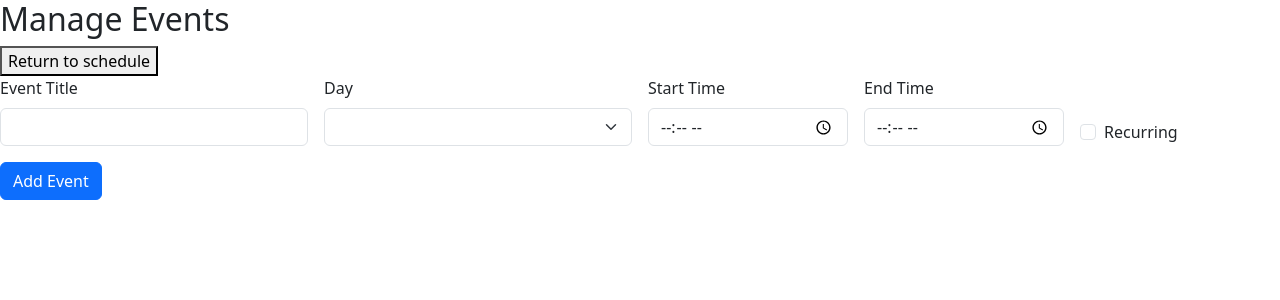
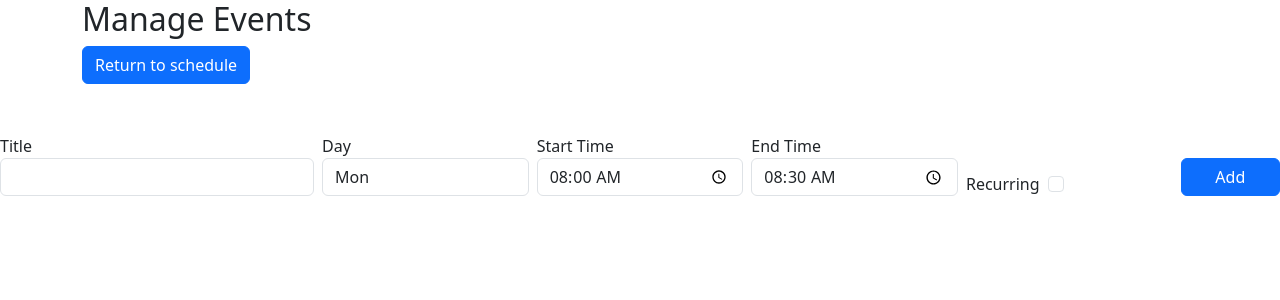
Before and after one commit to brettblomquist/just-due-it, an Angular app: page /event-editor in a window 1280 px wide. Shown: the top 300 px of the page. Built offline with nearby package versions, Linux system fonts and the light colour scheme.

Commit message:
more schedule stuff

```diff
--- /dev/null
+++ b/src/app/event.service.ts
@@ -0,0 +1,38 @@
+import { Injectable } from '@angular/core';
+
+export interface ScheduleEvent {
+  title: string;
+  day: string;
+  startTime: string;
+  endTime: string;
+  recurring?: boolean;
+  //course: string;
+  //dueDate: string;
+  //priority: string;
+}
+
+@Injectable({
+  providedIn: 'root',
+})
+export class EventService {
+  private events: ScheduleEvent[] = [];
+
+  getEvents(): ScheduleEvent[] {
+    return this.events;
+  }
+
+  addEvent(event: ScheduleEvent) {
+    this.events.push(event);
+  }
+
+  deleteEvent(event: ScheduleEvent) {
+    this.events = this.events.filter(e => e !== event);
+  }
+
+  updateEvent(oldEvent: ScheduleEvent, updatedEvent: ScheduleEvent) {
+    const index = this.events.indexOf(oldEvent);
+    if (index !== -1) {
+      this.events[index] = updatedEvent;
+    }
+  }
+}
--- a/src/app/events/events.component.css
+++ b/src/app/events/events.component.css
@@ -0,0 +1,4 @@
+.header{
+    padding-bottom: 50px;
+    align-self: center;
+}
--- a/src/app/events/events.component.html
+++ b/src/app/events/events.component.html
@@ -1,89 +1,56 @@
 <div class="event-manager-container">
-    <h2>Manage Events</h2>
-    <button [routerLink]="['/schedule']">Return to schedule</button>
-    <form (ngSubmit)="addEvent()" #eventForm="ngForm" class="mb-4">
-        <div class="row g-3">
+    <div class="header container">
+        <h2>Manage Events</h2>
+        <button class="btn btn-primary" [routerLink]="['/schedule']">Return to schedule</button>
+    </div>
+    <form (ngSubmit)="addEvent()" class="mb-4">
+        <div class="row g-2 align-items-end">
           <div class="col-md-3">
-            <label for="title" class="form-label">Event Title</label>
-            <input
-              type="text"
-              id="title"
-              name="title"
-              class="form-control"
-              [(ngModel)]="newEvent.title"
-              required
-            />
+            <label>Title</label>
+            <input class="form-control" [(ngModel)]="newEvent.title" name="title" required>
           </div>
 
-          <div class="col-md-3">
-            <label for="day" class="form-label">Day</label>
-            <select
-              id="day"
-              name="day"
-              class="form-select"
-              [(ngModel)]="newEvent.day"
-              required>
-              <option vaule="" disabled>Select Day</option>
-              <option *ngFor="let selectDay of daysOfWeek">{{ selectDay }}</option>
+          <div class="col-md-2">
+            <label>Day</label>
+            <select class="form-control" [(ngModel)]="newEvent.day" name="day">
+              <option *ngFor="let day of ['Mon','Tue','Wed','Thu','Fri','Sat','Sun']">{{ day }}</option>
             </select>
           </div>
 
           <div class="col-md-2">
-            <label for="startTime" class="form-label">Start Time</label>
-            <input
-              type="time"
-              id="startTime"
-              name="startTime"
-              class="form-control"
-              [(ngModel)]="newEvent.startTime"
-              required
-            />
+            <label>Start Time</label>
+            <input type="time" class="form-control" [(ngModel)]="newEvent.startTime" name="startTime" required>
           </div>
 
           <div class="col-md-2">
-            <label for="endTime" class="form-label">End Time</label>
-            <input
-              type="time"
-              id="endTime"
-              name="endTime"
-              class="form-control"
-              [(ngModel)]="newEvent.endTime"
-              required
-            />
+            <label>End Time</label>
+            <input type="time" class="form-control" [(ngModel)]="newEvent.endTime" name="endTime" required>
           </div>
 
-          <div class="col-md-2 d-flex align-items-end">
-            <div class="form-check">
-              <input
-                type="checkbox"
-                id="recurring"
-                name="recurring"
-                class="form-check-input"
-                [(ngModel)]="newEvent.recurring"
-              />
-              <label class="form-check-label" for="recurring">Recurring</label>
-            </div>
+          <div class="col-md-2">
+            <label>Recurring</label>
+            <input type="checkbox" class="form-check-input ms-2" [(ngModel)]="newEvent.recurring" name="recurring">
           </div>
-        </div>
 
-        <div class="mt-3">
-          <button type="submit" class="btn btn-primary">Add Event</button>
+          <div class="col-md-1">
+            <button type="submit" class="btn btn-primary w-100">Add</button>
+          </div>
         </div>
       </form>
 
-
-      <div class="event-list">
-        <div *ngFor="let event of events" class="card mb-2">
-          <div class="card-body d-flex justify-content-between align-items-center">
+      <div *ngIf="events.length > 0">
+        <h4>Current Events</h4>
+        <ul class="list-group">
+          <li *ngFor="let event of events" class="list-group-item d-flex justify-content-between align-items-center">
+            <span>
+              {{ event.title }} - {{ event.day }} ({{ event.startTime }} - {{ event.endTime }})
+              <span *ngIf="event.recurring" class="badge bg-info ms-2">Recurring</span>
+            </span>
             <div>
-                <strong>{{ event.title }}</strong> — {{ event.startTime }}-{{ event.endTime }} on {{ event.day }}
-                <span *ngIf="event.recurring" class="badge bg-info text-dark ms-2">Recurring</span>
-              </div>
-            <div>
-              <button class="btn btn-sm btn-outline-secondary me-2" (click)="editEvent(event)">Edit</button>
+              <!-- <button class="btn btn-sm btn-outline-secondary me-2" (click)="editEvent(event)">Edit</button> -->
               <button class="btn btn-sm btn-outline-danger" (click)="deleteEvent(event)">Delete</button>
             </div>
-          </div>
-        </div>
+          </li>
+        </ul>
       </div>
   </div>
--- a/src/app/events/events.component.ts
+++ b/src/app/events/events.component.ts
@@ -1,72 +1,58 @@
+import { Component } from '@angular/core';
+import { EventService, ScheduleEvent} from '../event.service';
+import { RouterLink } from '@angular/router';
+import { FormsModule } from '@angular/forms';
 import { CommonModule } from '@angular/common';
-import { Component, OnInit } from '@angular/core';
-import { FormsModule } from '@angular/forms';
-import { RouterLink } from '@angular/router';
 
 @Component({
-  selector: 'app-events',
-  imports: [RouterLink, FormsModule, CommonModule],
+  selector: 'events',
   templateUrl: './events.component.html',
-  styleUrl: './events.component.css'
+  styleUrls: ['./events.component.css'],
+  imports: [RouterLink, FormsModule, CommonModule]
 })
-export class EventsComponent implements OnInit {
-  events: any[] = [];
-  daysOfWeek: string[] = ['Monday', 'Tuesday', 'Wednsday', 'Thursday', 'Friday', 'Saturday', 'Sunday'];
+export class EventsComponent {
+  newEvent: ScheduleEvent = {
+    title: '',
+    day: 'Mon',
+    startTime: '08:00',
+    endTime: '08:30',
+    recurring: false,
 
-  newEvent = {
-    title: '',
-    day: '',
-    startTime: '',
-    endTime: '',
-    recurring: false,
   };
 
+  events: ScheduleEvent[] = [];
+
+  constructor(private eventService: EventService) {}
+
   ngOnInit(): void {
-    this.events = JSON.parse(localStorage.getItem('events') || '[]');
+    this.events = this.eventService.getEvents();
   }
 
-  addEvent() {
-    if (
-      !this.newEvent.title ||
-      !this.newEvent.day ||
-      !this.newEvent.startTime ||
-      !this.newEvent.endTime
-    ) {
-      alert('Please fill in all required fields.');
-      return;
-    }
+  addEvent(): void {
+    this.eventService.addEvent({ ...this.newEvent });
+    this.events = this.eventService.getEvents();
 
-    const eventToAdd = {
-      ...this.newEvent,
-      date: new Date(),
-    };
-
-    this.events.push(eventToAdd);
-    this.saveEvents();
 
     this.newEvent = {
       title: '',
-      day: '',
-      startTime: '',
-      endTime: '',
-      recurring: false,
+      day: 'Mon',
+      startTime: '08:00',
+      endTime: '08:30',
+      recurring: false
     };
   }
 
-  editEvent(event: any) {
-    const newTitle = prompt('Edit event title:', event.title);
-    if (newTitle !== null) {
-      event.title = newTitle;
-      this.saveEvents();
-    }
+  deleteEvent(event: ScheduleEvent): void {
+    this.eventService.deleteEvent(event);
+    this.events = this.eventService.getEvents();
   }
 
-  deleteEvent(event: any) {
-    this.events = this.events.filter((e) => e !== event);
-    this.saveEvents();
-  }
-
-  saveEvents() {
-    localStorage.setItem('events', JSON.stringify(this.events));
-  }
+//   editEvent(event: ScheduleEvent): void {
+//     const updatedTitle = prompt('Edit title', event.title);
+//     if (updatedTitle) {
+//       const updatedEvent = { ...event, title: updatedTitle };
+//       this.eventService.updateEvent(event, updatedEvent);
+//       this.events = this.eventService.getEvents();
+//     }
+//   }
 }
--- a/src/app/schedule/schedule.component.css
+++ b/src/app/schedule/schedule.component.css
@@ -22,6 +22,7 @@
     flex-direction: column;
     align-items: center;
     font-weight: bold;
+    /* border-bottom: 1px solid #ddd; */
   }
 
   .days-grid {
@@ -35,12 +36,15 @@
     display: flex;
     flex-direction: column;
     align-items: center;
+    position: relative;
+    border-left: 1px solid #ddd;
   }
 
   .event-cell {
     display: flex;
     flex-direction: column;
     justify-content: flex-start;
+    /* border-bottom: 1px solid #ddd; */
   }
 
   .event {
@@ -57,3 +61,7 @@
   body {
     padding-top: 70px;
   }
+
+  .events{
+    padding-left: 50px;
+  }
--- a/src/app/schedule/schedule.component.html
+++ b/src/app/schedule/schedule.component.html
@@ -1,15 +1,16 @@
-
 <body>
-
   <div class="calendar-container">
     <nav class="navbar navbar-light bg-light fixed-top w-100">
       <div class="container-fluid d-flex justify-content-center align-items-center">
-          <button mat-raised-button (click)="navigateToPrevWeek()">Prev</button>
+        <button class="btn btn-outline-secondary" (click)="navigateToPrevWeek()">Prev</button>
         <span class="mx-3">{{ getWeekLabel() }}</span>
-          <button mat-raised-button (click)="navigateToNextWeek()">Next</button>
-          <button [routerLink]="['/event-editor']" class="events-btn btn-primary">Manage Events</button>
+        <button class="btn btn-outline-secondary" (click)="navigateToNextWeek()">Next</button>
+        <div class="events">
+          <button [routerLink]="['/event-editor']" class="btn btn-primary">Manage Events</button>
+        </div>
       </div>
     </nav>
+
     <div class="calendar-grid">
       <div class="time-column">
         <div *ngFor="let time of timeSlots" class="time-slot">
@@ -17,20 +18,14 @@
           <span>{{ time }}</span>
         </div>
       </div>
-
       <div class="days-grid">
-        <div *ngFor="let day of daysOfWeek" class="day-column">
+        <div *ngFor="let day of daysOfWeek" class="day-column position-relative">
           <span>{{ day }}</span>
-          <div *ngFor="let time of timeSlots" class="event-cell">
-            <div
-              *ngFor="let event of getEventsForTimeAndDay(time, day)"
-              class="event"
-              (click)="editEvent(event)"
-            >
+          <div *ngFor="let event of getEventsForDay(day)" class="event position-absolute"
+            [ngStyle]="getEventStyle(event)" (click)="editEvent(event)">
             {{ event.title }}
           </div>
-            <!-- <button mat-raised-button (click)="addEvent(time, day)">Add Event</button> -->
-          </div>
+          <div *ngFor="let time of timeSlots" class="event-cell"></div>
         </div>
       </div>
     </div>
--- a/src/app/schedule/schedule.component.ts
+++ b/src/app/schedule/schedule.component.ts
@@ -1,6 +1,7 @@
 import { CommonModule } from '@angular/common';
 import { Component, OnInit } from '@angular/core';
 import { RouterLink } from '@angular/router';
+import { EventService, ScheduleEvent,  } from '../event.service';
 
 @Component({
   selector: 'schedule',
@@ -11,25 +12,76 @@ import { RouterLink } from '@angular/router';
 export class ScheduleComponent implements OnInit {
   daysOfWeek: string[] = ['Mon', 'Tue', 'Wed', 'Thu', 'Fri', 'Sat', 'Sun'];
   timeSlots: string[] = [];
-  events: any[] = [];
+  //events: any[] = [];
   currentDate: Date = new Date();
+  events: ScheduleEvent[]= [];
+
+  constructor(private eventService: EventService){}
 
   ngOnInit(): void {
     this.generateTimeSlots();
+    this.events = this.eventService.getEvents();
   }
 
   generateTimeSlots(): void {
-    const startTime = 8; // 8:00 AM
-    const endTime = 20; // 8:00 PM
-    const increment = 30; // in minutes
+    const startTime = 8;
+    const endTime = 20;
+    const increment = 30;
 
-    for (let hour = startTime; hour <= endTime; hour++) {
+    for (let hour = startTime; hour < endTime; hour++) {
       for (let minute = 0; minute < 60; minute += increment) {
-        let time = `${hour}:${minute === 0 ? '00' : minute}`;
-        this.timeSlots.push(time);
+        const h = hour.toString().padStart(2, '0');
+        const m = minute.toString().padStart(2, '0');
+        this.timeSlots.push(`${h}:${m}`);
       }
     }
   }
+
+  getEventsForTimeAndDay(time: string, day: string): ScheduleEvent[] {
+    return this.events.filter(event =>
+      event.day === day && event.startTime === time
+    );
+  }
+
+  getEventsForDay(day: string): ScheduleEvent[] {
+    return this.events.filter(event => event.day === day);
+  }
+
+
+  getEventStyle(event: ScheduleEvent): any {
+    const [startHour, startMinute] = event.startTime.split(':').map(Number);
+    const [endHour, endMinute] = event.endTime.split(':').map(Number);
+    const startMinutes = (startHour * 60 + startMinute);
+    const endMinutes = (endHour * 60 + endMinute);
+    const durationMins = endMinutes - startMinutes;
+
+    const calendarStartMinutes = 8 * 60;
+    const topOffset = (startMinutes - calendarStartMinutes) / 30 * 60;
+    const height = (durationMins / 30) * 50;
+
+    return {
+      top: `${topOffset}px`,
+      height: `${height}px`,
+      backgroundColor: '#007bff',
+      color: '#fff',
+      padding: '2px 6px',
+      borderRadius: '10px',
+      fontSize: '0.75rem',
+      overflow: 'hidden',
+      marginLeft: '4px',
+      marginRight: '4px',
+    };
+  }
+
+  editEvent(event: ScheduleEvent) {
+    const newTitle = prompt('Edit title:', event.title);
+    if (newTitle) {
+      const updated = { ...event, title: newTitle };
+      this.eventService.updateEvent(event, updated);
+      this.events = this.eventService.getEvents();
+    }
+  }
+
 
   navigateToPrevWeek() {
     const currentWeekStart = this.getWeekStartDate();
@@ -46,7 +98,7 @@ export class ScheduleComponent implements OnInit {
   getWeekStartDate(): Date {
     const date = new Date(this.currentDate);
     const day = date.getDay();
-    const diff = date.getDate() - day + (day == 0 ? -6 : 1); // adjust when day is sunday
+    const diff = date.getDate() - day + (day == 0 ? -6 : 1);
     date.setDate(diff);
     return date;
   }
@@ -58,31 +110,7 @@ export class ScheduleComponent implements OnInit {
     return `${startOfWeek.toLocaleDateString()} - ${endOfWeek.toLocaleDateString()}`;
   }
 
-  getEventsForTime(time: string): any[] {
-    return this.events.filter((event) => event.time === time);
-  }
 
-  addEvent(time: string, day: string) {
-    const eventTitle = prompt('Enter event title:');
-    const isRecurring = confirm('Is this a recurring event?');
-    if (eventTitle) {
-      const newEvent = {
-        title: eventTitle,
-        time: time,
-        day: day,
-        date: new Date(this.currentDate),
-        recurring: isRecurring,
-      };
-      this.events.push(newEvent);
-    }
-  }
-
-  editEvent(event: any) {
-    const newTitle = prompt('Edit event title:', event.title);
-    if (newTitle !== null) {
-      event.title = newTitle;
-    }
-  }
 
   getWeekEndDate(): Date {
     const startOfWeek = this.getWeekStartDate();
@@ -91,10 +119,5 @@ export class ScheduleComponent implements OnInit {
     return endOfWeek;
   }
 
-  getEventsForTimeAndDay(time: string, day: string): any[] {
-    return this.events.filter(
-      (event) =>
-        event.time === time && event.day === day && event.date >= this.getWeekStartDate() && event.date <= this.getWeekEndDate()
-    );
-  }
+
 }
```
Also changed, not shown: 1 other file (tests, documents, lock files or other folders). Lines whose indentation alone changed are shown as unchanged.
